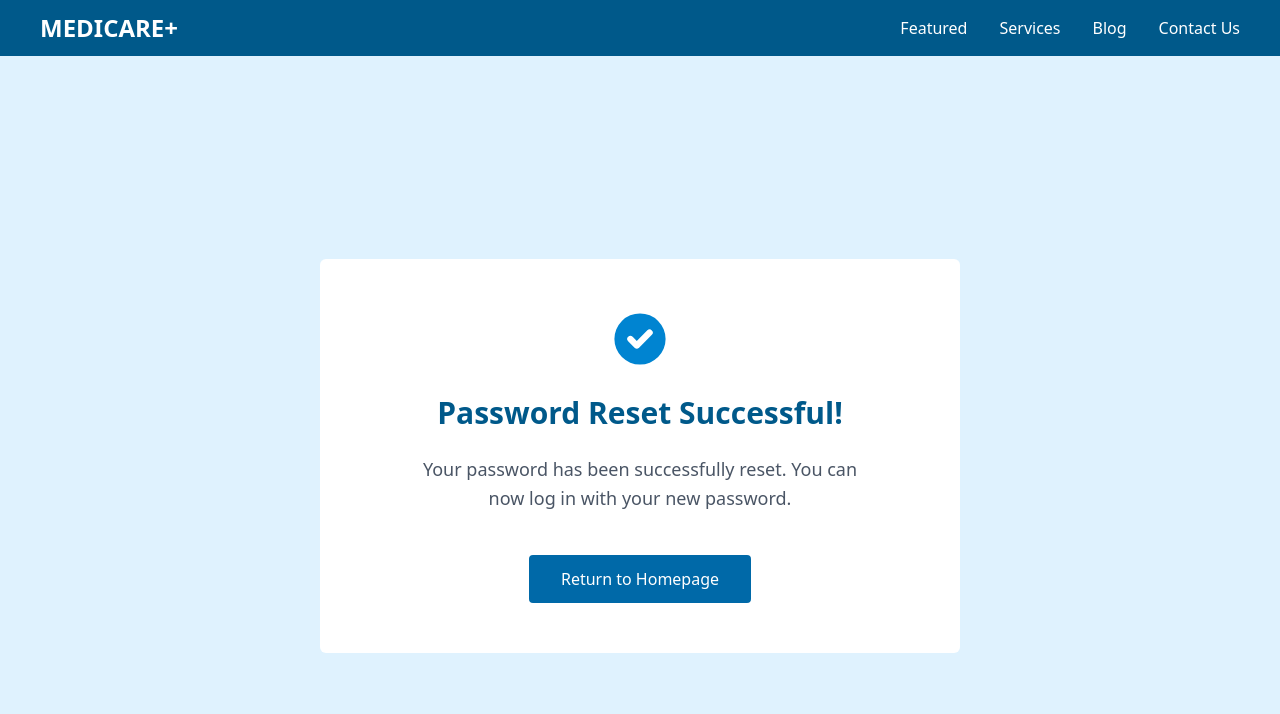
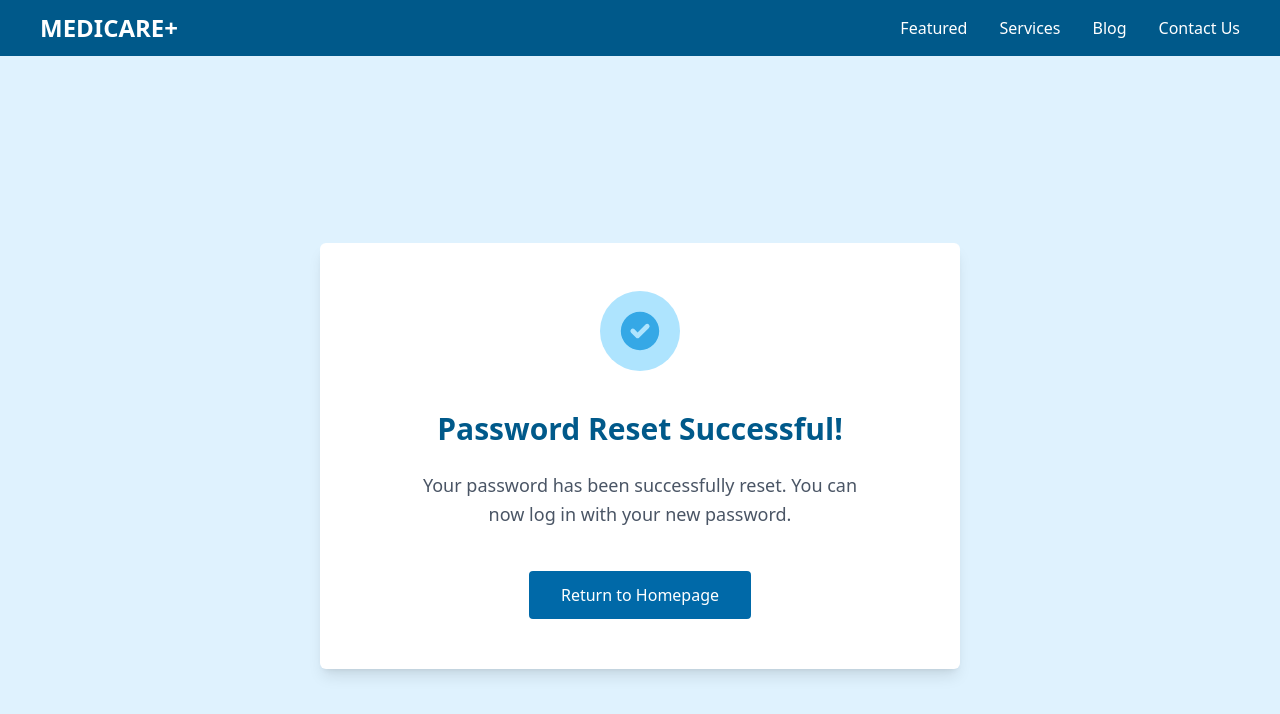
Before and after one commit to XuanGiaHanNguyen/MediCare-, a React (Vite) app in the folder frontend/: page /back in a window 1280 px wide. Shown: the top 714 px of the page. Built offline with nearby package versions, Linux system fonts and the light colour scheme.

Commit message:
All page flow init

```diff
--- a/frontend/src/pages/AuthSteps/CreateProfile/MedProf.jsx
+++ b/frontend/src/pages/AuthSteps/CreateProfile/MedProf.jsx
@@ -141,9 +141,9 @@ function MedProf (){
                     onClick={handleSubmit}
                     className="border-2 w-full flex text-center items-center px-6 py-2 rounded-md font-medium text-white bg-sky-700 cursor-pointer hover:bg-sky-800 mt-4"
                 >
-                    <p className="text-center w-full">Continue</p>
+                    <p className="text-center w-full">Finish</p>
                 </button>
-                <button onClick={(e)=> navigate("/role")} className="border-2 w-full flex text-center items-center px-6 py-2 rounded-md font-medium text-sky-700 border-sky-700 cursor-pointer hover:bg-sky-50">
+                <button onClick={(e)=> navigate("/signup")} className="border-2 w-full flex text-center items-center px-6 py-2 rounded-md font-medium text-sky-700 border-sky-700 cursor-pointer hover:bg-sky-50">
                     <p className="text-center w-full">Back</p>
                 </button>
             </div>
--- a/frontend/src/pages/PassReset/BackToLogin.jsx
+++ b/frontend/src/pages/PassReset/BackToLogin.jsx
@@ -1,10 +1,23 @@
 import Header from "../../component/header";
 
+import { useState, useEffect } from "react";
+
 function PasswordResetSuccess() {
-    // Success check icon component
+    const [isVisible, setIsVisible] = useState(false);
+    const [showCheckmark, setShowCheckmark] = useState(false);
+
+    useEffect(() => {
+        // Trigger animations on mount
+        setTimeout(() => setIsVisible(true), 100);
+        setTimeout(() => setShowCheckmark(true), 800);
+    }, []);
+    // Success check icon component with animation
     const SuccessIcon = (
+        <div className="relative">
+            {/* Circle background with pulse animation */}
+            <div className={`w-20 h-20 bg-sky-100 rounded-full flex items-center justify-center transition-all duration-1000 ${showCheckmark ? 'scale-100 opacity-100' : 'scale-75 opacity-0'}`}>
                 <svg
-            className="w-16 h-16 text-sky-600"
+                    className={`w-12 h-12 text-sky-600 transition-all duration-700 ${showCheckmark ? 'scale-100 opacity-100' : 'scale-0 opacity-0'}`}
                     fill="currentColor"
                     viewBox="0 0 20 20"
                     xmlns="http://www.w3.org/2000/svg"
@@ -15,34 +28,39 @@ function PasswordResetSuccess() {
                         clipRule="evenodd"
                     />
                 </svg>
+            </div>
+            {/* Pulse rings */}
+            <div className={`absolute inset-0 w-20 h-20 bg-sky-200 rounded-full animate-ping opacity-20 ${showCheckmark ? 'block' : 'hidden'}`}></div>
+            <div className={`absolute inset-0 w-20 h-20 bg-sky-300 rounded-full animate-pulse opacity-10 ${showCheckmark ? 'block' : 'hidden'}`}></div>
+        </div>
     );
 
     return(
         <div>
             <Header></Header>
             <div className="w-full h-screen bg-sky-100 flex items-center justify-center">
-                <div className="bg-white p-5 rounded-md flex flex-col items-center w-1/2 gap-6 py-12 px-10">
+                <div className={`bg-white p-5 rounded-md flex flex-col items-center w-1/2 gap-6 py-12 px-10 shadow-lg transition-all duration-1000 transform ${isVisible ? 'translate-y-0 scale-100' : 'translate-y-8 scale-95'}`}>
 
                     {/* Success Icon */}
-                    <div className="">
+                    <div className="mb-4">
                         {SuccessIcon}
                     </div>
 
                     {/* Success Title */}
-                    <h1 className="text-3xl text-sky-800 font-semibold text-center">
+                    <h1 className={`text-3xl text-sky-800 font-semibold text-center transition-all duration-1000 delay-300 ${isVisible ? 'opacity-100 translate-y-0' : 'opacity-0 translate-y-4'}`}>
                         Password Reset Successful!
                     </h1>
 
                     {/* Success Message */}
-                    <p className="text-gray-600 text-center text-lg leading-relaxed max-w-md">
+                    <p className={`text-gray-600 text-center text-lg leading-relaxed max-w-md transition-all duration-1000 delay-500 ${isVisible ? 'opacity-100 translate-y-0' : 'opacity-0 translate-y-4'}`}>
                         Your password has been successfully reset. You can now log in with your new password.
                     </p>
 
                     {/* Return to Homepage Button */}
-                    <div className="flex w-full justify-center pt-4">
+                    <div className={`flex w-full justify-center pt-4 transition-all duration-1000 delay-700 ${isVisible ? 'opacity-100 translate-y-0' : 'opacity-0 translate-y-4'}`}>
                         <button
                             onClick={() => window.location.href = "/"}
-                            className="border-2 px-8 py-3 rounded-md font-medium text-white bg-sky-700 hover:bg-sky-800 transition-colors cursor-pointer text-center"
+                            className="border-2 px-8 py-3 rounded-md font-medium text-white bg-sky-700 hover:bg-sky-800 hover:scale-105 transition-all duration-300 cursor-pointer text-center transform hover:shadow-lg"
                         >
                             Return to Homepage
                         </button>
```
Lines whose indentation alone changed are shown as unchanged.
